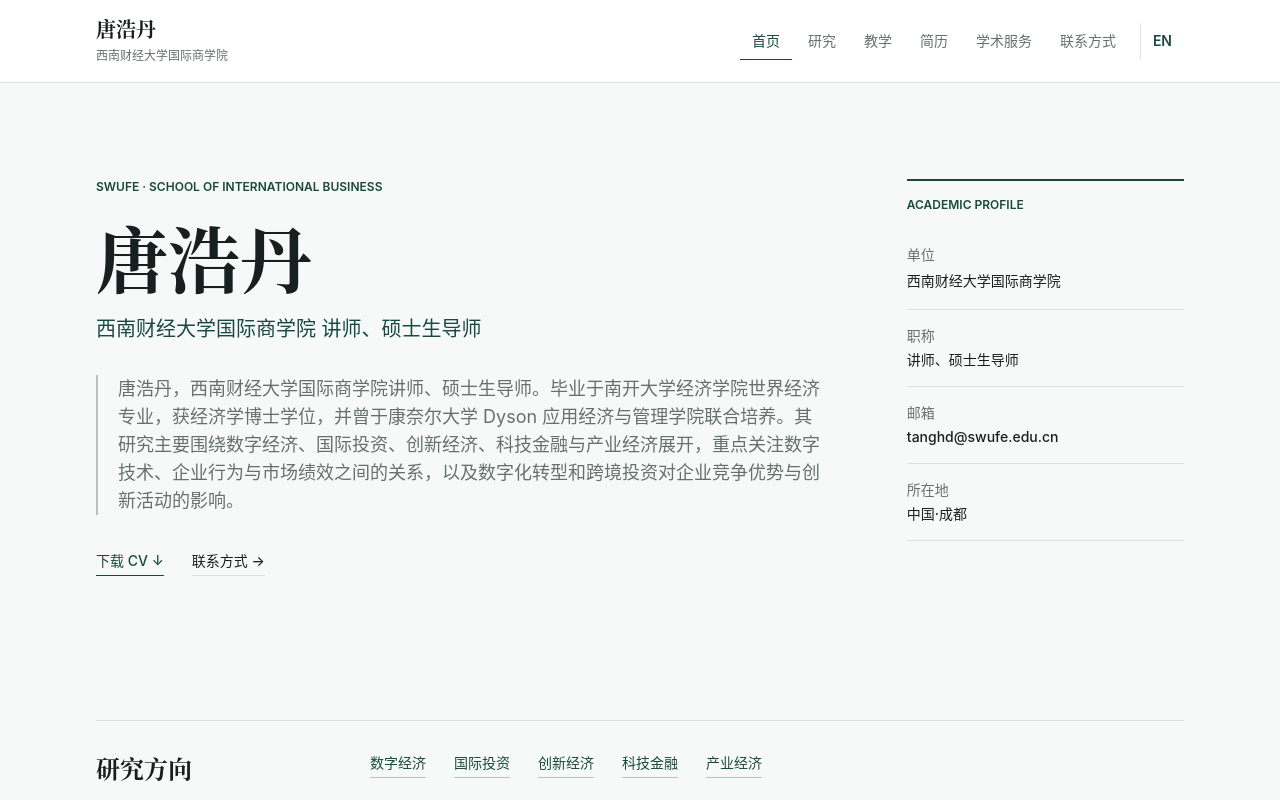
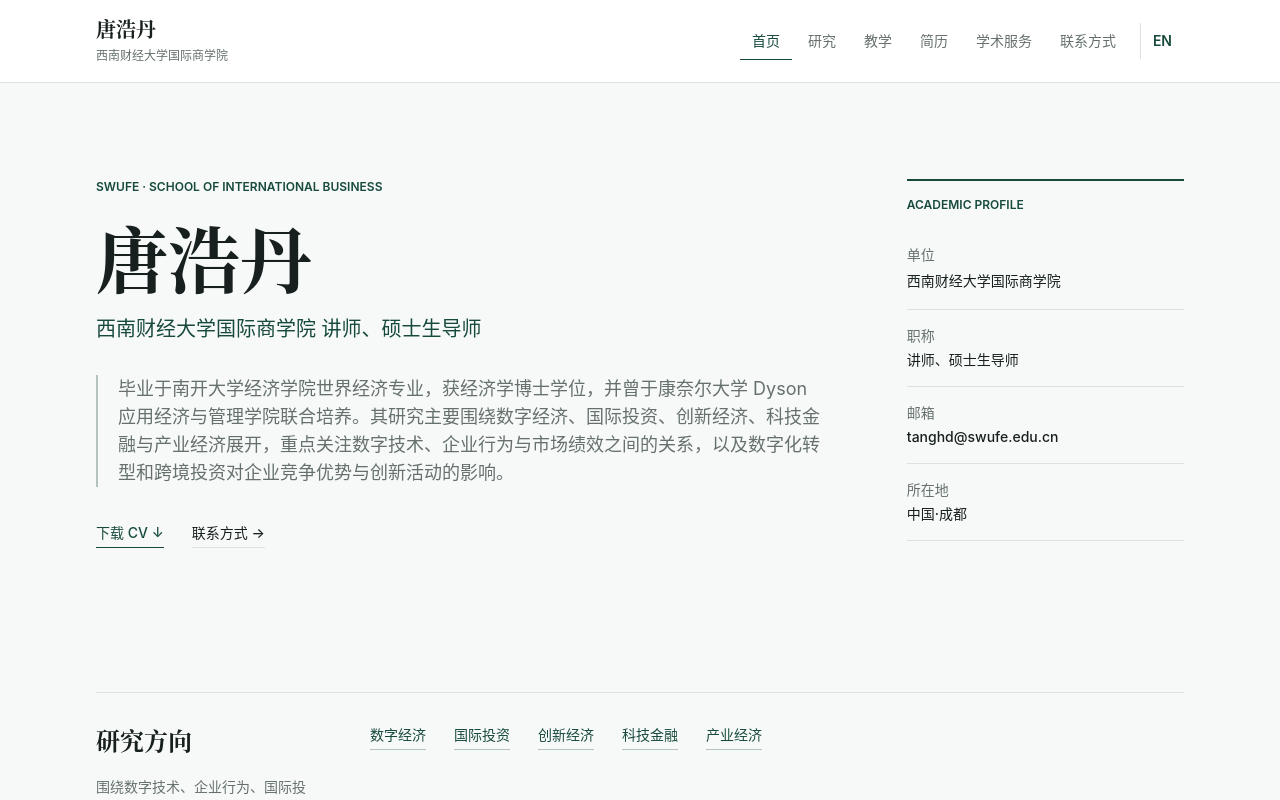
Before and after one commit to THD1125/academic-homepage, a Next.js app: page / in a window 1280 px wide. Shown: the top 800 px of the page. Built offline with nearby package versions, Linux system fonts and the light colour scheme.

Commit message:
Refine homepage bio and reviewer names

```diff
--- a/content/content.ts
+++ b/content/content.ts
@@ -181,7 +181,7 @@ export const siteContent: SiteContent = {
     shortEn:
       "Haodan Tang is a Lecturer and Master's Supervisor at the International Business School, Southwestern University of Finance and Economics. His research focuses on the digital economy, international investment, innovation economics, technology finance, and industrial economics.",
     homepageZh:
-      "唐浩丹，西南财经大学国际商学院讲师、硕士生导师。毕业于南开大学经济学院世界经济专业，获经济学博士学位，并曾于康奈尔大学 Dyson 应用经济与管理学院联合培养。其研究主要围绕数字经济、国际投资、创新经济、科技金融与产业经济展开，重点关注数字技术、企业行为与市场绩效之间的关系，以及数字化转型和跨境投资对企业竞争优势与创新活动的影响。",
+      "毕业于南开大学经济学院世界经济专业，获经济学博士学位，并曾于康奈尔大学 Dyson 应用经济与管理学院联合培养。其研究主要围绕数字经济、国际投资、创新经济、科技金融与产业经济展开，重点关注数字技术、企业行为与市场绩效之间的关系，以及数字化转型和跨境投资对企业竞争优势与创新活动的影响。",
     homepageEn:
       "Haodan Tang is a Lecturer and Master's Supervisor at the School of International Business (SIB), Southwestern University of Finance and Economics (SWUFE). He received his Ph.D. in World Economy from Nankai University and was a joint Ph.D. student at the Dyson School of Applied Economics and Management, Cornell University. His research lies at the intersection of the digital economy, international investment, innovation economics, technology finance, and industrial economics, with a particular interest in how digital technologies reshape firm behavior, market performance, innovation, and cross-border business strategy.",
   },
@@ -530,8 +530,8 @@ export const siteContent: SiteContent = {
   reviewing: [
     "《数量经济技术经济研究》",
     "《系统工程理论与实践》",
-    "China and World Economy",
-    "International Review of Financial Analysis",
+    "China and World Economy (CWE)",
+    "International Review of Financial Analysis (IRFA)",
     "Emerging Markets Finance and Trade (EMFT)",
     "Financial Innovation",
   ],
```
